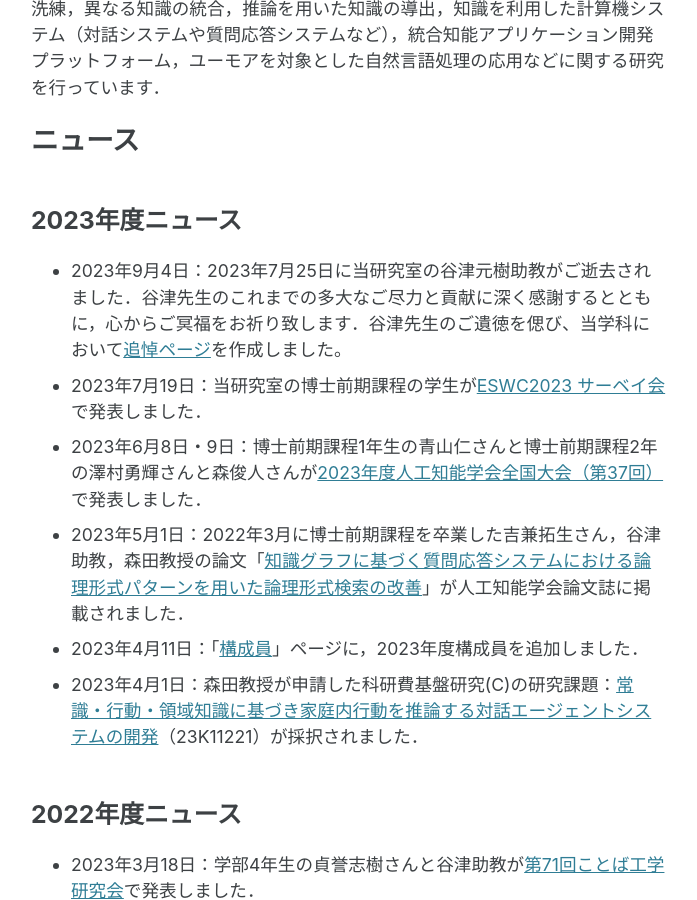
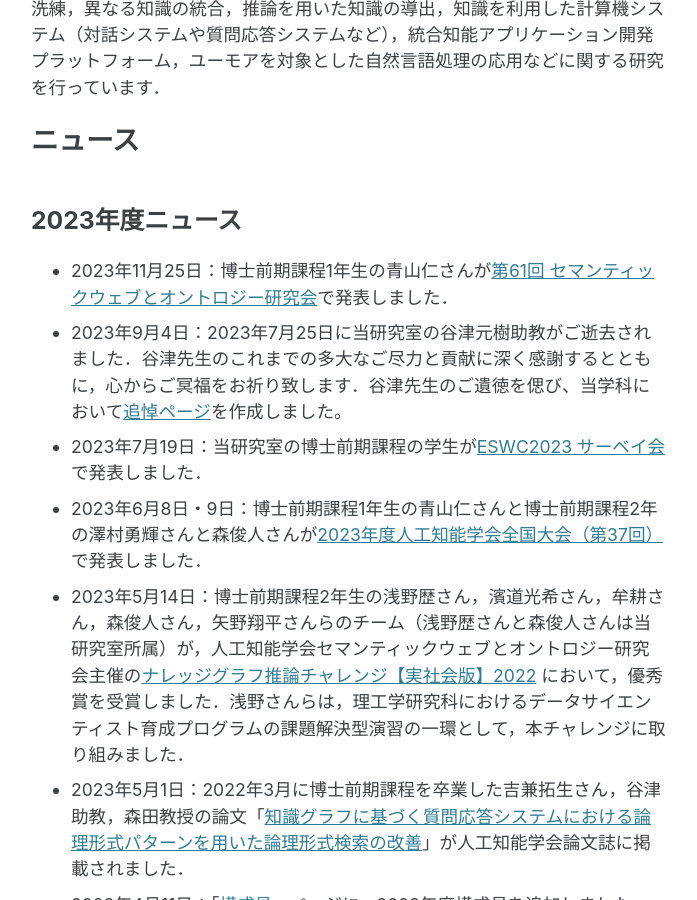
Before and after one commit to ke-lab-it-agu/ke-lab-it-agu.github.io, a Jekyll site: the page built from index.md, in a window 1280 px wide and 900 px high, scrolled down 517 px. Shown: the whole window, without its empty margins (291-988 px from the left). Built offline with Jekyll 4.4.1, drawn with Linux system fonts in a browser that asks for light colours; cached includes are drawn as plain includes.

```diff
--- a/index.md
+++ b/index.md
@@ -11,9 +11,11 @@ excerpt: "青山学院大学 理工学部 情報テクノロジー学科 <br/>
 # ニュース
 
 ## 2023年度ニュース
+* 2023年11月25日：博士前期課程1年生の青山仁さんが[第61回 セマンティックウェブとオントロジー研究会](https://www.sigswo.org/papers/61program)で発表しました．
 * 2023年9月4日：2023年7月25日に当研究室の谷津元樹助教がご逝去されました．谷津先生のこれまでの多大なご尽力と貢献に深く感謝するとともに，心からご冥福をお祈り致します．谷津先生のご遺徳を偲び、当学科において[追悼ページ](https://www.agnes.aoyama.ac.jp/iit/in-memory-of-yatsu-motoki-sensei)を作成しました。
 * 2023年7月19日：当研究室の博士前期課程の学生が[ESWC2023 サーベイ会](https://kg-wakate.connpass.com/event/284097/)で発表しました．
 * 2023年6月8日・9日：博士前期課程1年生の青山仁さんと博士前期課程2年の澤村勇輝さんと森俊人さんが[2023年度人工知能学会全国大会（第37回）](https://www.ai-gakkai.or.jp/jsai2023/)で発表しました．
+* 2023年5月14日：博士前期課程2年生の浅野歴さん，濱道光希さん，牟耕さん，森俊人さん，矢野翔平さんらのチーム（浅野歴さんと森俊人さんは当研究室所属）が，人工知能学会セマンティックウェブとオントロジー研究会主催の[ナレッジグラフ推論チャレンジ【実社会版】2022](https://challenge.knowledge-graph.jp/results/results2022.html) において，優秀賞を受賞しました．浅野さんらは，理工学研究科におけるデータサイエンティスト育成プログラムの課題解決型演習の一環として，本チャレンジに取り組みました．
 * 2023年5月1日：2022年3月に博士前期課程を卒業した吉兼拓生さん，谷津助教，森田教授の論文「[知識グラフに基づく質問応答システムにおける論理形式パターンを用いた論理形式検索の改善](https://doi.org/10.1527/tjsai.38-3_I-M92)」が人工知能学会論文誌に掲載されました．
 * 2023年4月11日：「[構成員]({{site.baseurl}}/members)」ページに，2023年度構成員を追加しました．
 * 2023年4月1日：森田教授が申請した科研費基盤研究(C)の研究課題：[常識・行動・領域知識に基づき家庭内行動を推論する対話エージェントシステムの開発](https://kaken.nii.ac.jp/ja/grant/KAKENHI-PROJECT-23K11221/)（23K11221）が採択されました．
```
Also changed, not shown: publications.md (+1 -0 lines).
